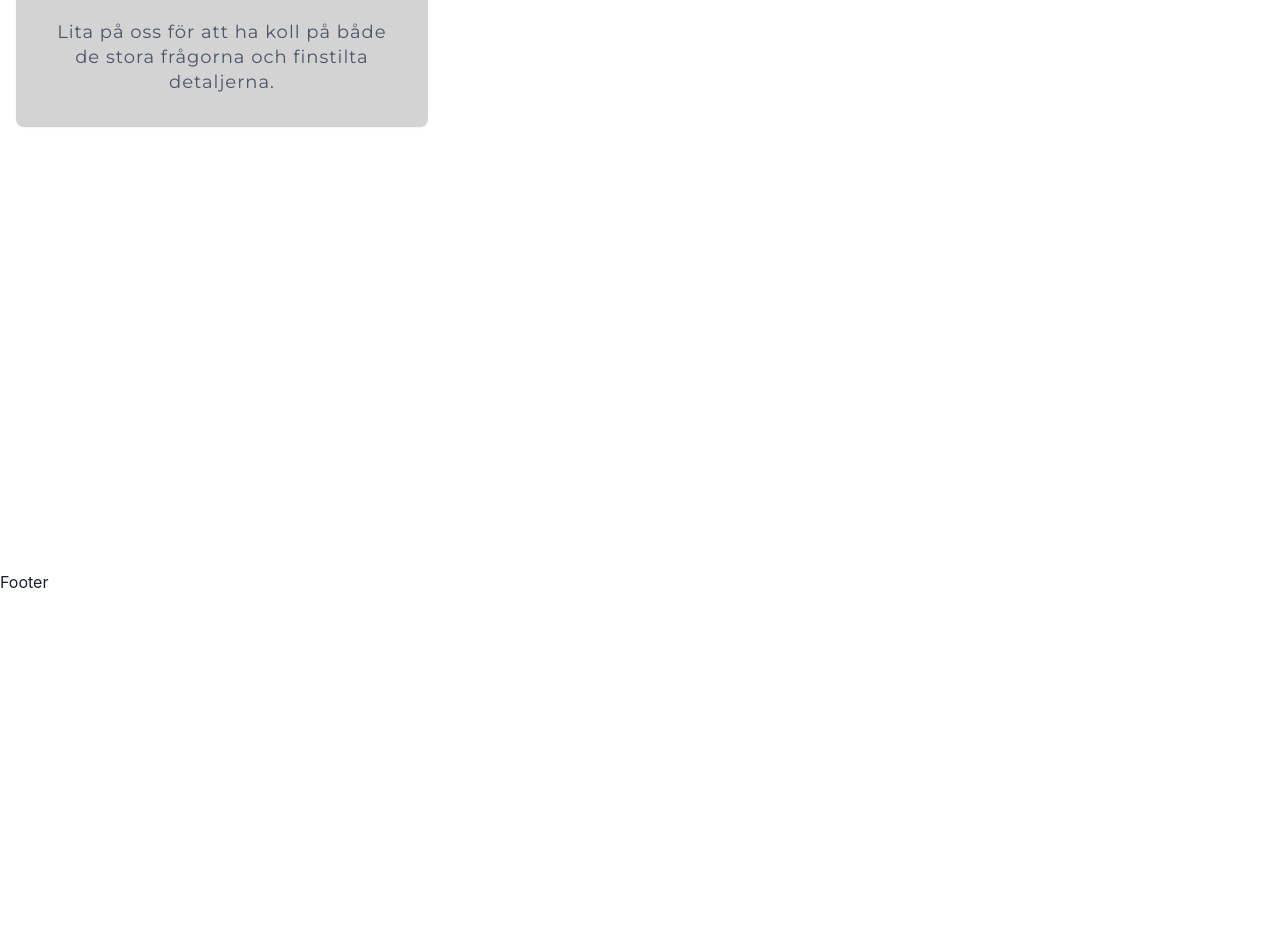
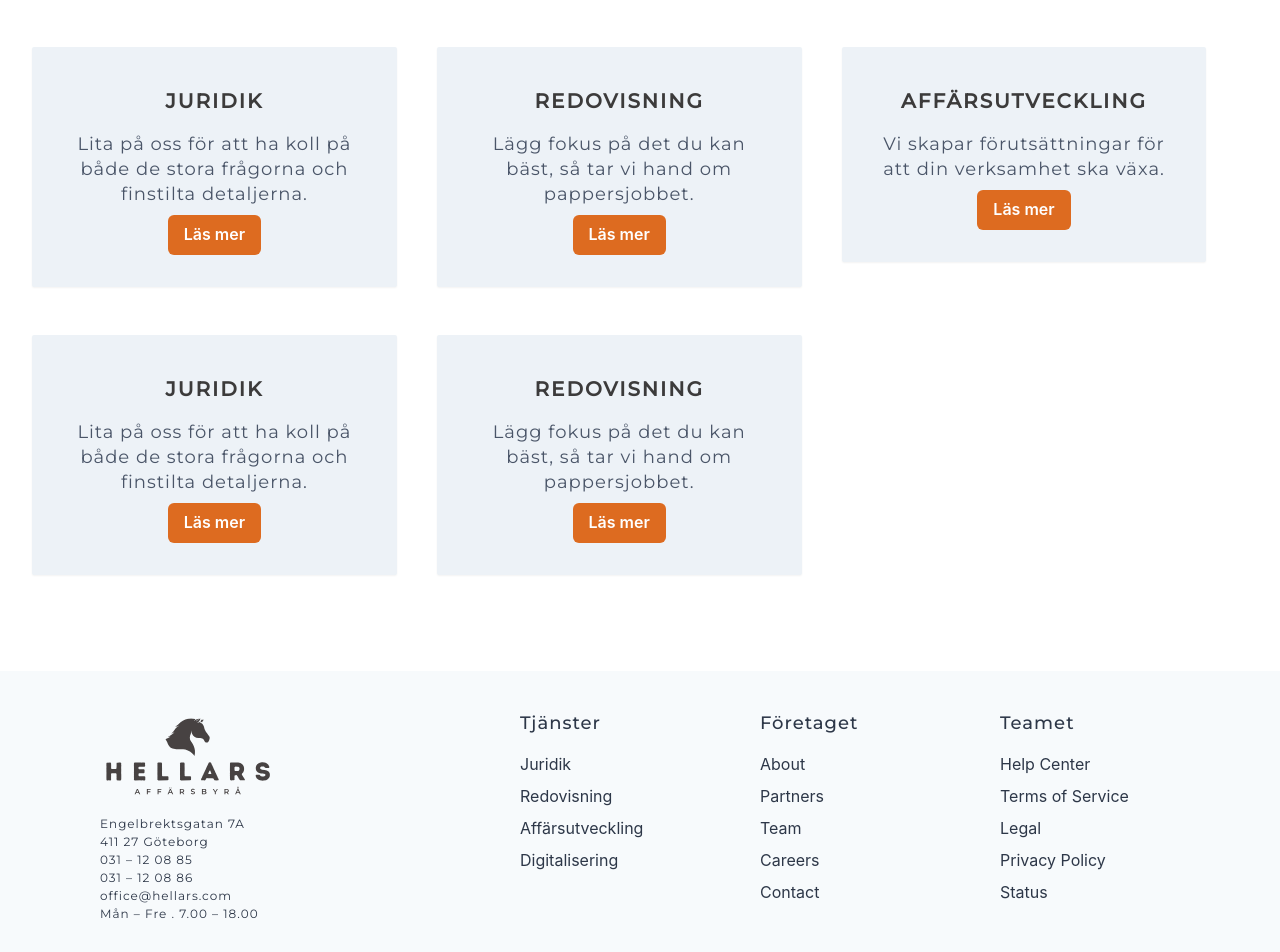
Before and after one commit to tochman/hellars_site_2023, a React (Vite) app: page / in a window 1280 px wide. Shown: the part 1100-2052 px from the top of the page. Before the commit the page ends 1694 px from the top, so only its background shows below. Built offline with nearby package versions, Linux system fonts and the light colour scheme.

Commit message:
formats pitch boxes adds structure to footer adds translations

```diff
--- a/src/components/Footer.jsx
+++ b/src/components/Footer.jsx
@@ -1,9 +1,84 @@
-import React from 'react'
+import { useTranslation } from "react-i18next";
+import Logo from "./logos/Logo";
+import {
+  Box,
+  Container,
+  Link,
+  SimpleGrid,
+  Stack,
+  Text,
+  useColorModeValue,
+} from "@chakra-ui/react";
+
+const ListHeader = ({ children }) => {
+  return (
+    <Text fontWeight={"500"} fontSize={"lg"} mb={2}>
+      {children}
+    </Text>
+  );
+};
 
 const Footer = () => {
+  const { t } = useTranslation();
   return (
-    <div>Footer</div>
-  )
-}
+    <Box bg={"gray.50"} color={"gray.700"}>
+      <Container as={Stack} maxW={"6xl"} py={10}>
+        <SimpleGrid
+          templateColumns={{ sm: "1fr 1fr", md: "2fr 1fr 1fr 1fr" }}
+          spacing={10}
+        >
+          <Stack spacing={4}>
+            <Box>
+              <Logo />
+            </Box>
+            <Stack align={"flex-start"} paddingLeft={"20px"}>
+              <Text fontSize={"xs"} sx={{ lineHeight: "10px !important" }}>
+                Engelbrektsgatan 7A
+              </Text>
+              <Text fontSize={"xs"} sx={{ lineHeight: "10px !important" }}>
+                411 27 Göteborg
+              </Text>
+              <Text fontSize={"xs"} sx={{ lineHeight: "10px !important" }}>
+                031 – 12 08 85
+              </Text>
+              <Text fontSize={"xs"} sx={{ lineHeight: "10px !important" }}>
+                031 – 12 08 86
+              </Text>
+              <Text fontSize={"xs"} sx={{ lineHeight: "10px !important" }}>
+                office@hellars.com
+              </Text>
+              <Text fontSize={"xs"} sx={{ lineHeight: "10px !important" }}>
+                Mån – Fre . 7.00 – 18.00
+              </Text>
+            </Stack>
+          </Stack>
+          <Stack align={"flex-start"}>
+            <ListHeader>{t("uiElements.services")}</ListHeader>
+            <Link href={"/legal"}>{t("legal.heading")}</Link>
+            <Link href={"/accounting"}>{t("accounting.heading")}</Link>
+            <Link href={"/management"}>{t("management.heading")}</Link>
+            <Link href={"/digital"}>{t("digital.heading")}</Link>
+          </Stack>
+          <Stack align={"flex-start"}>
+            <ListHeader>{t("uiElements.company")}</ListHeader>
+            <Link href={"#"}>About</Link>
+            <Link href={"#"}>Partners</Link>
+            <Link href={"#"}>Team</Link>
+            <Link href={"#"}>Careers</Link>
+            <Link href={"#"}>Contact</Link>
+          </Stack>
+          <Stack align={"flex-start"}>
+            <ListHeader>{t("uiElements.team")}</ListHeader>
+            <Link href={"#"}>Help Center</Link>
+            <Link href={"#"}>Terms of Service</Link>
+            <Link href={"#"}>Legal</Link>
+            <Link href={"#"}>Privacy Policy</Link>
+            <Link href={"#"}>Status</Link>
+          </Stack>
+        </SimpleGrid>
+      </Container>
+    </Box>
+  );
+};
 
-export default Footer
+export default Footer;
--- a/src/components/PageComponent.jsx
+++ b/src/components/PageComponent.jsx
@@ -6,7 +6,7 @@ const PageComponent = ({ children }) => {
   return (
     <>
       <Header />
-      <Container minH={"100vh"} maxW={"7xl"} mt={"120px"}>
+      <Container minH={"100vh"} maxW={"7xl"} mt={"50px"}>
         {children}
       </Container>
       <Footer />
--- a/src/components/ServicePitch.jsx
+++ b/src/components/ServicePitch.jsx
@@ -1,44 +1,73 @@
-import {
-  Box,
-  Heading,
-  Text,
-  Stack,
-  Container,
-  Button,
-  useColorModeValue,
-} from "@chakra-ui/react";
+import { Box, Heading, Text, Stack, Button } from "@chakra-ui/react";
 import { useNavigate } from "react-router-dom";
 
-const ServicePitch = ({ target, header, content }) => {
-  const navigate = useNavigate();
+const Pitch = ({ children }) => {
   return (
-    <>
     <Box
-        width={{ lg: "33%" }}
-        onClick={() => navigate(target)}
-        sx={{ cursor: "pointer" }}
+      minWidth={{ lg: "30%" }}
+      maxWidth={{ lg: "30%" }}
     >
+      {children}
+    </Box>
+  );
+};
+
+const PitchContent = ({ children }) => {
+  return (
     <Stack
-          bg={"lightgrey"}
+      bg="gray.100"
       boxShadow={"sm"}
       p={8}
-          rounded={"lg"}
+      rounded={"sm"}
       align={"center"}
       pos={"relative"}
     >
+      {children}
+    </Stack>
+  );
+};
+
+const PitchHeading = ({ children }) => {
+  return (
     <Heading as={"h3"} fontSize={"xl"}>
-            {header}
+      {children}
     </Heading>
+  );
+};
+
+const PitchText = ({ children }) => {
+  return (
     <Text
       fontSize={{ base: "md", lg: "lg" }}
       textAlign={"center"}
-            color={useColorModeValue("gray.600", "gray.400")}
+      color={"gray.600"}
     >
-            {content}
+      {children}
     </Text>
-        </Stack>
-      </Box>
-    </>
+  );
+};
+
+const ServicePitch = ({ target, header, content }) => {
+  const navigate = useNavigate()
+  return (
+    <Pitch>
+      <PitchContent>
+        <PitchHeading>{header}</PitchHeading>
+        <PitchText>{content}</PitchText>
+        {target ? (
+          <Button
+            colorScheme="orange"
+            onClick={() => {
+              navigate(target);
+            }}
+          >
+            Läs mer
+          </Button>
+        ) : (
+          <Text fontWeight={"bold"}>Kommer snart...</Text>
+        )}
+      </PitchContent>
+    </Pitch>
   );
 };
 
--- a/src/locales/EN.js
+++ b/src/locales/EN.js
@@ -1,5 +1,15 @@
 export const EN = {
   translation: {
+    uiElements: {
+      services: "Services",
+      company: "Company",
+      team: "Team",
+      followUs: "Social media"
+    },
+    pitch: {
+      heading: "A Selection of Our Services",
+      subHeading: "We have broad expertise in several areas, including:"
+    },
     mainView: {
       heading: "Hellars Business Services",
       subHeading: "We help you take your business to the next level. ",
--- a/src/locales/SE.js
+++ b/src/locales/SE.js
@@ -1,5 +1,15 @@
 export const SE = {
   translation: {
+    uiElements: {
+      services: "Tjänster",
+      company: "Företaget",
+      team: "Teamet",
+      followUs: "Sociala media"
+    },
+    pitch: {
+      heading: "Ett Urval Av Våra Tjänster",
+      subHeading: "Vi har bred kompetens inom flertalet områden, bland annat:"
+    },
     mainView: {
       heading: "Hellars Affärsbyrå",
       subHeading:
--- a/src/views/MainView.jsx
+++ b/src/views/MainView.jsx
@@ -1,4 +1,4 @@
-import { Heading, Text, Flex } from "@chakra-ui/react";
+import { Heading, Text, Box, Stack, Container } from "@chakra-ui/react";
 import { useTranslation } from "react-i18next";
 import PageComponent from "../components/PageComponent";
 import Hero from "../components/Hero";
@@ -8,16 +8,60 @@ const MainView = () => {
   const { t } = useTranslation();
   return (
     <>
-      <Hero heading={t("mainView.subHeading")}/>
+      <Hero heading={t("mainView.subHeading")} />
       <PageComponent>
-        <Heading as={"h1"}>{t("landing")}</Heading>
+        <Heading as={"h1"}>{t("mainView.heading")}</Heading>
         <Heading as={"h2"} fontSize={"xl"}>
-          {t("mainView.heading")}
+          {t("mainView.subHeading")}
         </Heading>
         <Text>{t("mainView.pitch")}</Text>
-        <Flex direction={'row'}>
-          <ServicePitch target={'/legal'} header={t('legal.heading')} content={t('legal.subHeading')}/>
-        </Flex>
+
+        <Box bg={"white"}>
+          <Container maxW={"7xl"} pt={16} pb={24} as={Stack} spacing={12}>
+            <Stack spacing={0} align={"center"}>
+              <Heading>{t("pitch.heading")}</Heading>
+              <Text fontSize={{ base: "lg", lg: "xl" }}>
+                {t("pitch.subHeading")}
+              </Text>
+            </Stack>
+            <Stack
+              direction={{ base: "column", sm: "row", md: "row" }}
+              spacing={{ base: 10, sm: 1, md: 4, lg: 10 }}
+            >
+              <ServicePitch
+                target={"/legal"}
+                header={t("legal.heading")}
+                content={t("legal.subHeading")}
+              />
+              <ServicePitch
+                target={"/accounting"}
+                header={t("accounting.heading")}
+                content={t("accounting.subHeading")}
+              />
+              <ServicePitch
+                target={"/management"}
+                header={t("management.heading")}
+                content={t("management.subHeading")}
+              />
+            </Stack>
+
+            <Stack
+              direction={{ base: "column", sm: "row", md: "row" }}
+              spacing={{ base: 10, sm: 1, md: 4, lg: 10 }}
+            >
+              <ServicePitch
+                target={"/legal"}
+                header={t("legal.heading")}
+                content={t("legal.subHeading")}
+              />
+              <ServicePitch
+                target={"/accounting"}
+                header={t("accounting.heading")}
+                content={t("accounting.subHeading")}
+              />
+            </Stack>
+          </Container>
+        </Box>
       </PageComponent>
     </>
   );
```
Lines whose indentation alone changed are shown as unchanged.
